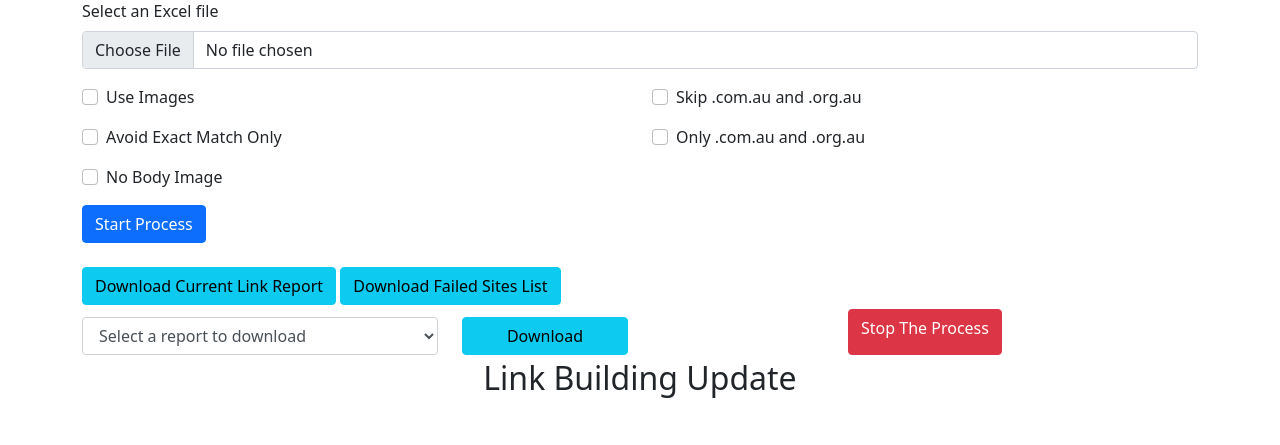
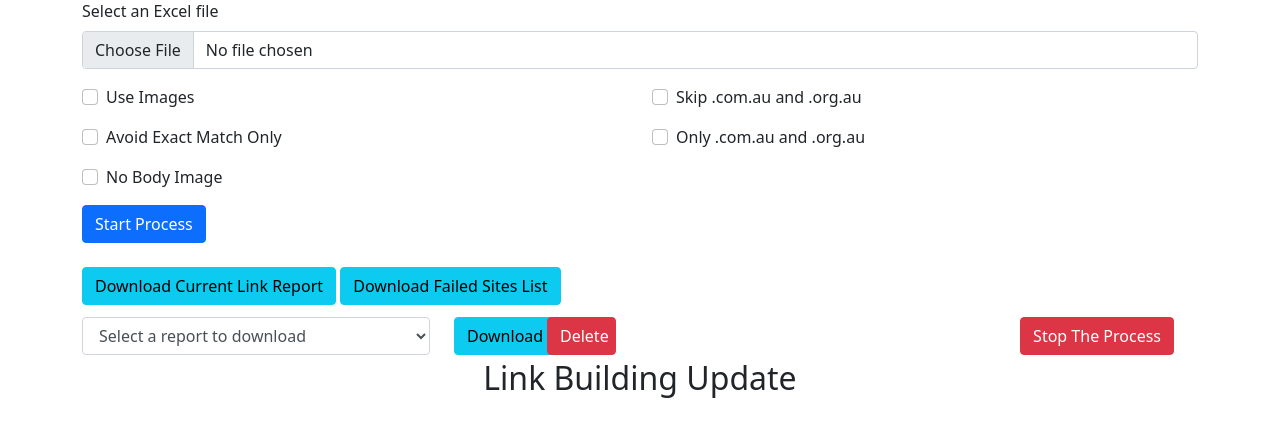
Before and after one commit to samiulhuda360/flask_with_socketio, a Flask app: page / in a window 1280 px wide. Shown: the part 91-536 px from the top of the page. Run offline with Flask 3, Linux system fonts and the light colour scheme; the visitor is signed in with stand-in values (Sample User, id 1); data that the repository does not hold is empty; some libraries are stand-ins or nearby versions.

Commit message:
Delete the selected excel file

```diff
--- a/app.py
+++ b/app.py
@@ -128,7 +128,7 @@ def download_excel():
     print(uploaded_filename)
 
     if not uploaded_filename:
-        return jsonify({"error": "No file available for download"}), 404
+        return jsonify({"error": "No current file running for download"}), 404
 
     excel_file_path = os.path.join(app.config['UPLOAD_FOLDER'], uploaded_filename)
 
@@ -137,6 +137,20 @@ def download_excel():
         return send_file(excel_file_path, as_attachment=True, download_name=uploaded_filename)
     except Exception as e:
         return jsonify({"error": str(e)}), 500
+
+@app.route('/delete-file', methods=['POST'])
+@login_required
+def delete_uploaded_file():
+    filename = request.form.get('filename')
+    if not filename:
+        return jsonify({"error": "No filename provided"}), 400
+
+    file_path = os.path.join(app.config['UPLOAD_FOLDER'], filename)
+    if os.path.exists(file_path):
+        os.remove(file_path)
+        return jsonify({"message": "File deleted successfully"}), 200
+    else:
+        return jsonify({"error": "File not found"}), 404
 
 @app.route('/get_files')
 def get_files():
--- a/static/main.js
+++ b/static/main.js
@@ -31,6 +31,47 @@ function downloadFile() {
             alert('Please select a file to download.');
         }
 }
+
+function deleteFile() {
+    var confirmation = confirm("Are you sure you want to delete this file?");
+    if (confirmation) {
+        var selectedFile = document.getElementById("fileDropdown").value;
+
+        if (selectedFile) {
+            var formData = new FormData();
+            formData.append("filename", selectedFile);
+
+            fetch("/delete-file", {
+                method: "POST",
+                body: formData,
+                credentials: 'same-origin'  // This is to ensure cookies are sent with the request
+            })
+            .then(response => {
+                if (!response.ok) {
+                    throw new Error("Network response was not ok");
+                }
+                return response.json();
+            })
+            .then(data => {
+                if (data.message) {
+                    alert(data.message);
+                    // Optionally, remove the file from the dropdown:
+                    var dropdown = document.getElementById("fileDropdown");
+                    dropdown.remove(dropdown.selectedIndex);
+                } else if (data.error) {
+                    alert(data.error);
+                }
+            })
+            .catch(error => {
+                console.error("Error:", error);
+                alert("There was an error deleting the file.");
+            });
+        } else {
+            alert("Please select a file to delete.");
+        }
+    }
+}
+
 
 // Call the populateDropdown function on page load
 document.addEventListener("DOMContentLoaded", function() {
--- a/templates/index.html
+++ b/templates/index.html
@@ -90,6 +90,7 @@
 
         <!-- Dropdown for files -->
 
+    <div class="row">
         <div class="col-md-6 mt-2">
             <div class="row">
                 <div class="col-md-8 pr-md-1">
@@ -97,16 +98,19 @@
                         <option value="">Select a report to download</option>
                     </select>
                 </div>
-                    <div class="col-md-4 pl-md-1">
-                        <button onclick="downloadFile()" class="btn btn-info mb-1 w-100">Download</button>
+                <div class="col-md-2 pl-md-1">
+                    <button onclick="downloadFile()" class="btn btn-info mb-1 w-115">Download</button>
+                </div>
+                <div class="col-md-2 pl-md-1">
+                    <button onclick="deleteFile()" class="btn btn-danger mb-1 w-100">Delete</button>
                 </div>
             </div>
         </div>
 
-
-    <!-- Align the last button to the right -->
-    <div class="col-md-6 d-md-flex justify-content-md-center">
-        <a onclick="stopProcessing()" class="btn btn-danger mb-1">Stop The Process</a>
+        <div class="col-md-6 mt-2 d-flex align-items-center justify-content-end">
+            <!-- align-items-center ensures the button vertically centers if the left side gets taller -->
+            <button onclick="stopProcessing()" class="btn btn-danger mb-1">Stop The Process</button>
+        </div>
     </div>
 </div>
 
```
Lines whose indentation alone changed are shown as unchanged.
